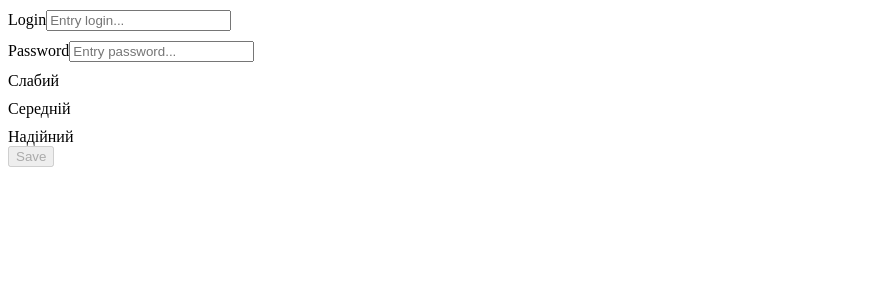
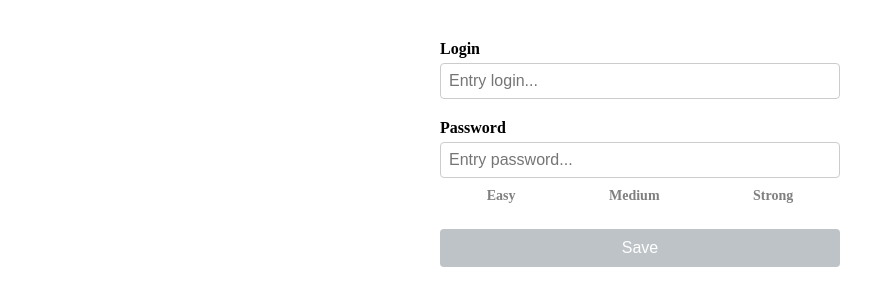
Before and after one commit to CrazyMechanic/usense-test, an Angular app: page / in a window 1280 px wide. Shown: the top 306 px of the page, without its empty margins (0-895 px from the left). Built offline with nearby package versions, Linux system fonts and the light colour scheme.

Commit message:
create style, img

```diff
--- a/src/app/components/form/form.component.html
+++ b/src/app/components/form/form.component.html
@@ -9,12 +9,16 @@
     <input (input)="checkPasswordStrength($event)" [(ngModel)]="password"
            id="password" placeholder="{{formPlaceholder.password}}" type="password">
 
-    <div>
-      <div [ngClass]="{ 'red': isWeakPassword, 'yellow': isMediumPassword, 'green': isStrongPassword }">Слабий</div>
-      <div [ngClass]="{ 'red': isWeakPassword, 'yellow': isMediumPassword, 'green': isStrongPassword }">Середній</div>
-      <div [ngClass]="{ 'red': isWeakPassword, 'green': isStrongPassword }">Надійний</div>
+    <div class="strength">
+      <div [ngClass]="{ 'red': isWeakPassword, 'yellow': isMediumPassword, 'green': isStrongPassword }">Easy</div>
+      <div [ngClass]="{ 'red': isWeakPassword, 'yellow': isMediumPassword, 'green': isStrongPassword }">Medium</div>
+      <div [ngClass]="{ 'red': isWeakPassword, 'green': isStrongPassword }">Strong</div>
     </div>
   </div>
 
-  <button [disabled]="!isValidForm()" type="submit">Save</button>
+  <button (click)="showSuccess()" [disabled]="!isValidForm()" class="btn-submit" type="submit">Save</button>
+
+  <div *ngIf="isFormSubmitted" class="success-icon">
+    <img alt="img-submit" class="img-submit" src="../../../assets/img/submit.png">
+  </div>
 </div>
--- a/src/app/components/form/form.component.scss
+++ b/src/app/components/form/form.component.scss
@@ -1,25 +1,85 @@
-.input {
-  &-container {
-    margin-bottom: 10px;
-  }
+.input-container {
+  max-width: 400px;
+  width: 100%;
+  margin: 40px auto;
 }
 
-div {
-  margin-top: 10px;
+.input-group {
+  display: flex;
+  flex-direction: column;
+  margin-bottom: 20px;
+}
+
+label {
+  font-size: 16px;
+  font-weight: bold;
+  margin-bottom: 5px;
+}
+
+input {
+  padding: 8px;
+  border: 1px solid #ccc;
+  border-radius: 4px;
+  font-size: 16px;
+}
+
+.strength {
+  display: flex;
+  justify-content: space-between;
+  margin-top: 5px;
+  color: #808080FF;
+}
+
+.strength div {
+  flex-grow: 1;
+  text-align: center;
+  font-size: 14px;
+  font-weight: bold;
+  padding: 5px 0;
 }
 
 .red {
-  color: red;
+  color: #e74c3c;
 }
 
 .yellow {
-  color: yellow;
+  color: #f1c40f;
 }
 
 .green {
-  color: green;
+  color: #2ecc71;
 }
 
-.gray {
-  color: gray;
+.btn-submit {
+  width: 400px;
+  padding: 10px 20px;
+  background-color: #3498db;
+  border: none;
+  color: white;
+  font-size: 16px;
+  border-radius: 4px;
+  cursor: pointer;
+  transition: background-color 0.3s ease;
 }
+
+.btn-submit[disabled] {
+  background-color: #bdc3c7;
+  cursor: not-allowed;
+}
+
+.img-submit {
+  width: 400px;
+}
+
+/* Стили для изображения */
+.img-submit {
+  opacity: 0; /* Скрыть изображение изначально */
+  transition: opacity 0.3s ease; /* Плавное появление изображения */
+  width: 30px; /* Задайте ширину изображения по вашим требованиям */
+  height: 30px; /* Задайте высоту изображения по вашим требованиям */
+}
+
+/* Простое плавное появление изображения */
+.img-submit.show {
+  opacity: 1;
+}
--- a/src/app/components/form/form.component.ts
+++ b/src/app/components/form/form.component.ts
@@ -16,6 +16,8 @@ export class FormComponent {
   isWeakPassword: boolean = false;
   isMediumPassword: boolean = false;
   isStrongPassword: boolean = false;
+
+  isFormSubmitted: boolean = false;
 
   constructor() {
   }
@@ -43,4 +45,17 @@ export class FormComponent {
   isValidForm(): boolean {
     return this.name.trim() !== '' && this.isStrongPassword;
   }
+
+  showSuccess() {
+    this.isFormSubmitted = true;
+    setTimeout(() => {
+      this.isFormSubmitted = false;
+      this.name = '';
+      this.password = '';
+      this.isWeakPassword = false;
+      this.isMediumPassword = false;
+      this.isStrongPassword = false;
+    }, 1500);
+  }
+
 }
```
Also changed, not shown: src/assets/img/submit.png (added).
